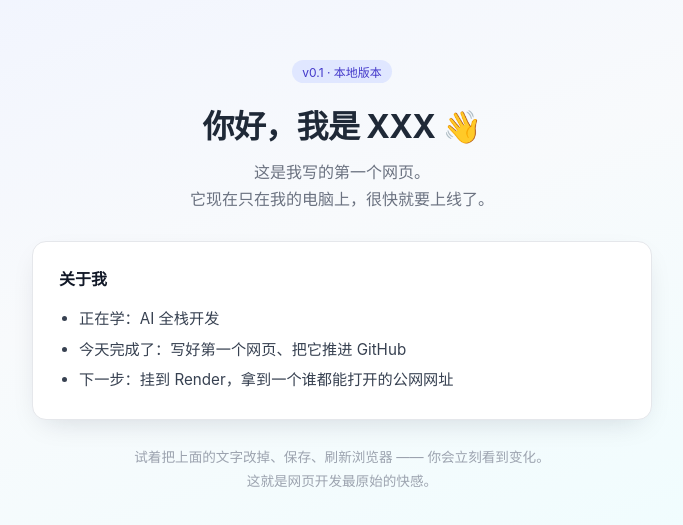
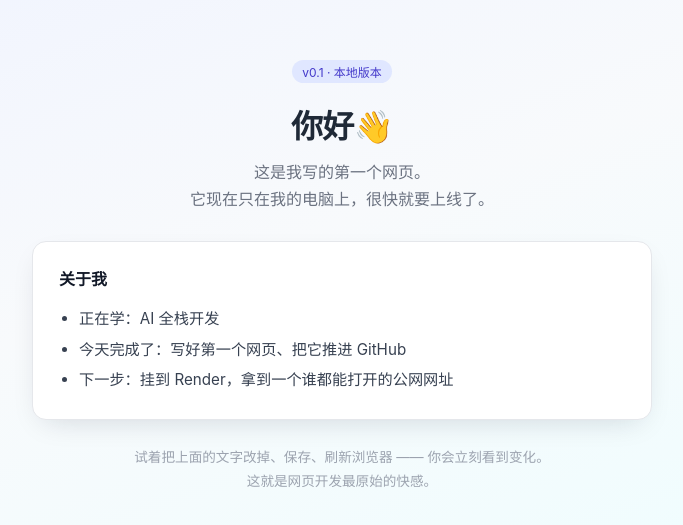
Before and after one commit to LanZuo-Web/my-first-test-site, a plain HTML site: page index.html in a window 1280 px wide. Shown: the part 117-642 px from the top of the page, without its empty margins (298-981 px from the left). Drawn offline with Linux system fonts and the light colour scheme.

Commit message:
Update index.html

```diff
--- a/index.html
+++ b/index.html
@@ -72,7 +72,7 @@
 <body>
   <main>
     <div class="badge">v0.1 · 本地版本</div>
-    <h1>你好，我是 XXX 👋</h1>
+    <h1>你好👋</h1>
     <p class="sub">这是我写的第一个网页。<br>它现在只在我的电脑上，很快就要上线了。</p>
 
     <div class="card">
```
